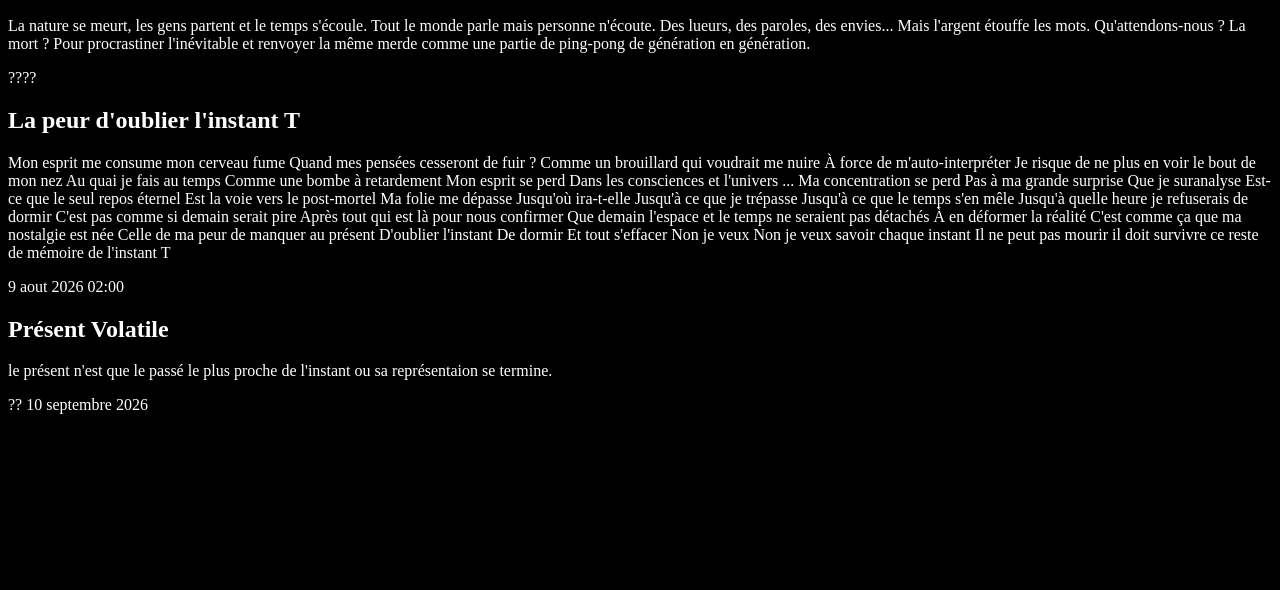
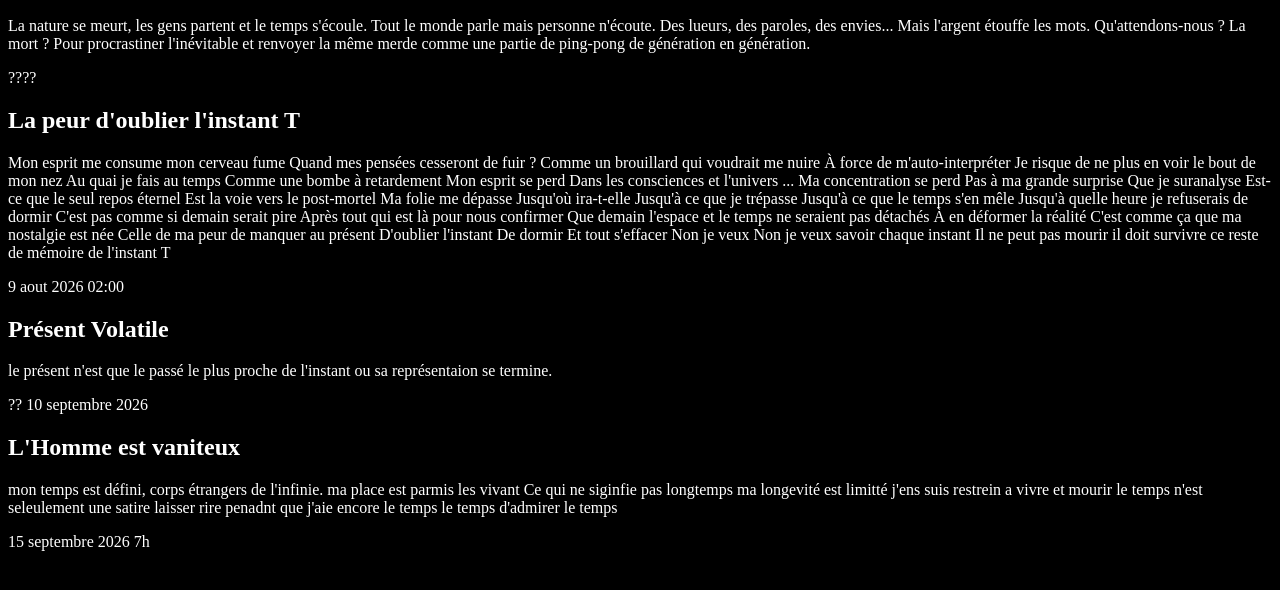
Before and after one commit to chocolife13/Docs, a plain HTML site: page docs/text.html in a window 1280 px wide. Shown: the part 110-700 px from the top of the page. Drawn offline with Linux system fonts and the light colour scheme.

Commit message:
l'home est vaniteux

```diff
--- a/docs/text.html
+++ b/docs/text.html
@@ -62,4 +62,18 @@ le présent n'est que le passé le plus proche de l'instant ou sa représentaion
 </p>
 ?? 10 septembre 2026
 
+
+<h2>L'Homme est vaniteux</h2>
+<p>
+mon temps est défini,
+corps étrangers de l'infinie.
+ma place est parmis les vivant
+Ce qui ne siginfie pas longtemps
+ma longevité est limitté
+j'ens suis restrein a vivre et mourir
+le temps n'est seleulement une satire
+laisser rire penadnt que j'aie encore le temps
+le temps d'admirer le temps
+</p>
+15 septembre 2026 7h
 </body>
```
